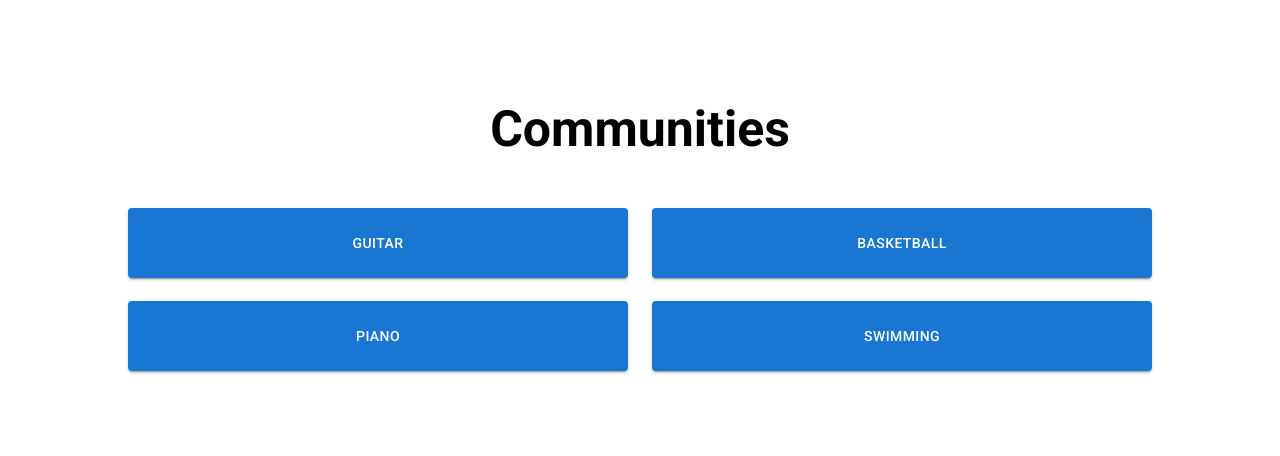
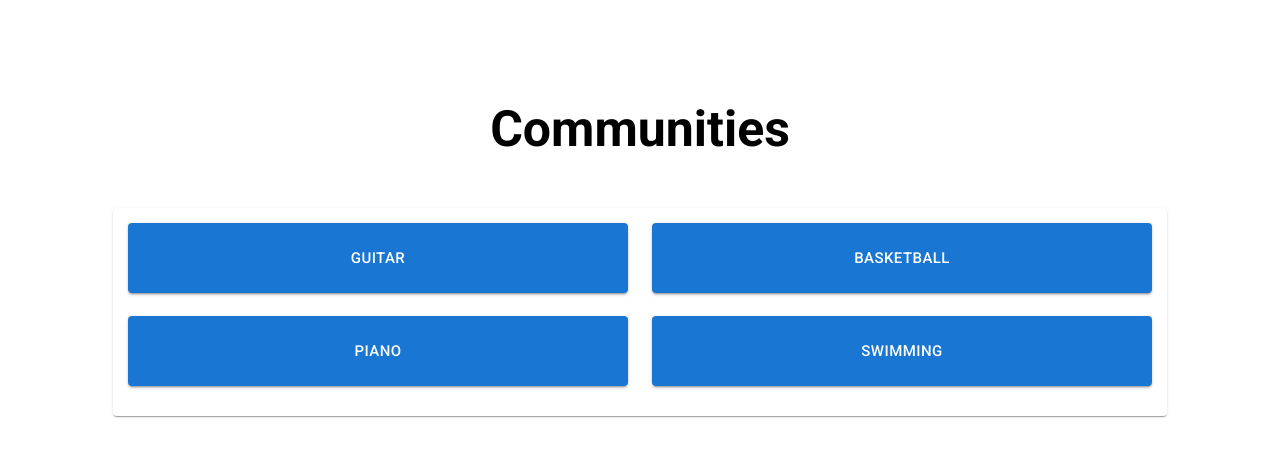
Before and after one commit to teetajp/peer2pair, a React (Create React App) app in the folder frontend/: page / in a window 1280 px wide. Shown: the top 456 px of the page. Built offline with nearby package versions, Linux system fonts and the light colour scheme.

Commit message:
added card and bigger text

```diff
--- a/frontend/src/components/Community.js
+++ b/frontend/src/components/Community.js
@@ -7,6 +7,7 @@ import Grid from '@mui/material/Grid';
 import { margin } from "@mui/system";
 import Stack from '@mui/material/Stack';
 import Button from '@mui/material/Button';
+import Card from '@mui/material/Card';
 
 
 // const Item = styled(Paper)(({ theme }) => ({
@@ -21,15 +22,17 @@ const Item = (props) => {
     return (
     <Button href={props.link} variant="contained" sx={{
         width: '100%', height: '70px', margin:'0px 15px 15px 0px',
+        fontSize: '15px',
     }}>{props.name}</Button>
     )
 }
 
 function Community() {
     return (
-        <Box sx={{
+        <Card sx={{
             width: '80%',
             margin: '0 auto',
+            padding: '15px',
         }}>
             <Grid container rowSpacing={1} columnSpacing={{ xs: 1, sm: 2, md: 3 }}>
                 <Grid item xs={6}>
@@ -45,7 +48,7 @@ function Community() {
                     <Item name="Swimming" link="#"/>
                 </Grid>
             </Grid>
-        </Box>
+        </Card>
     );
 }
 
```
